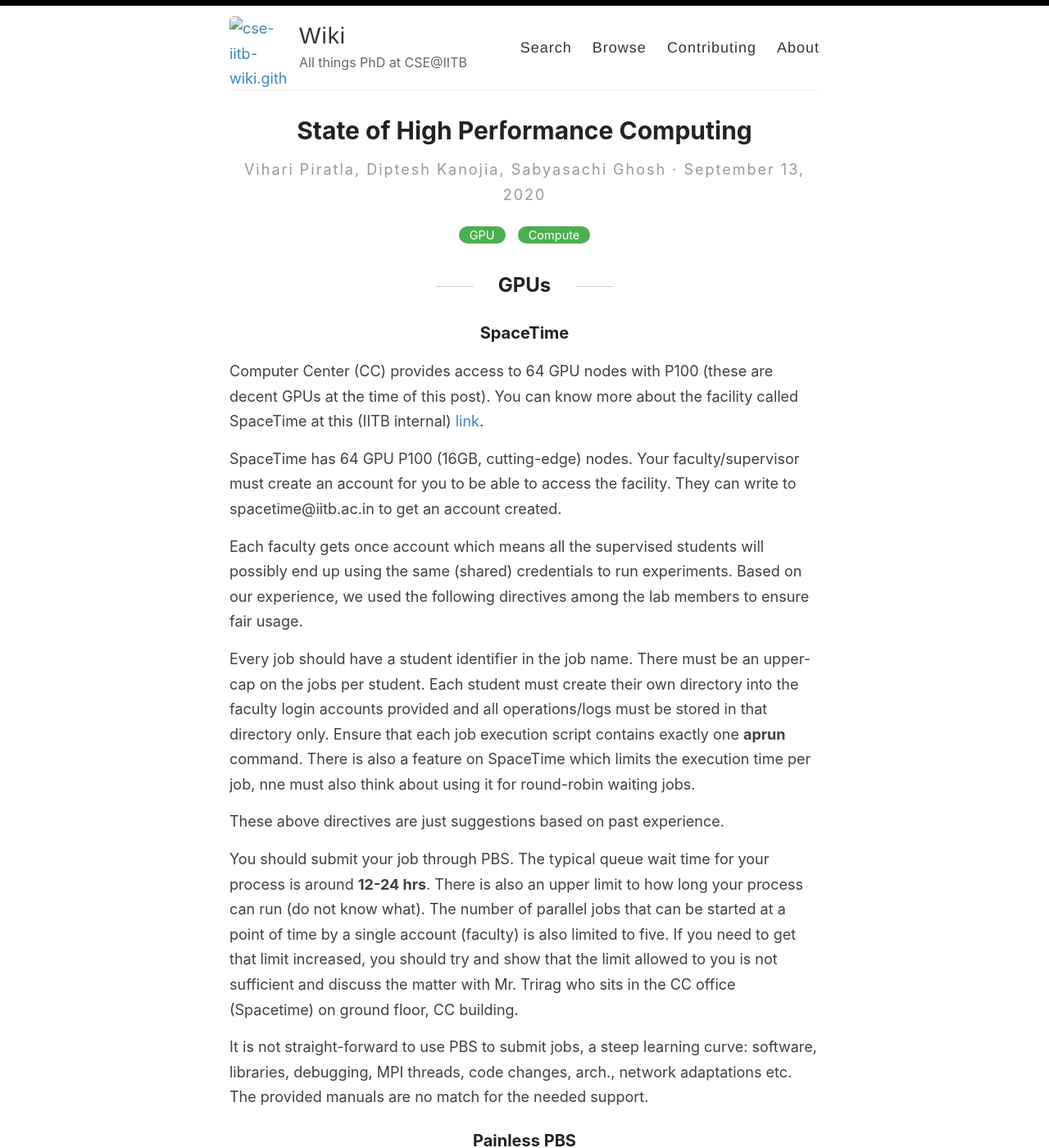
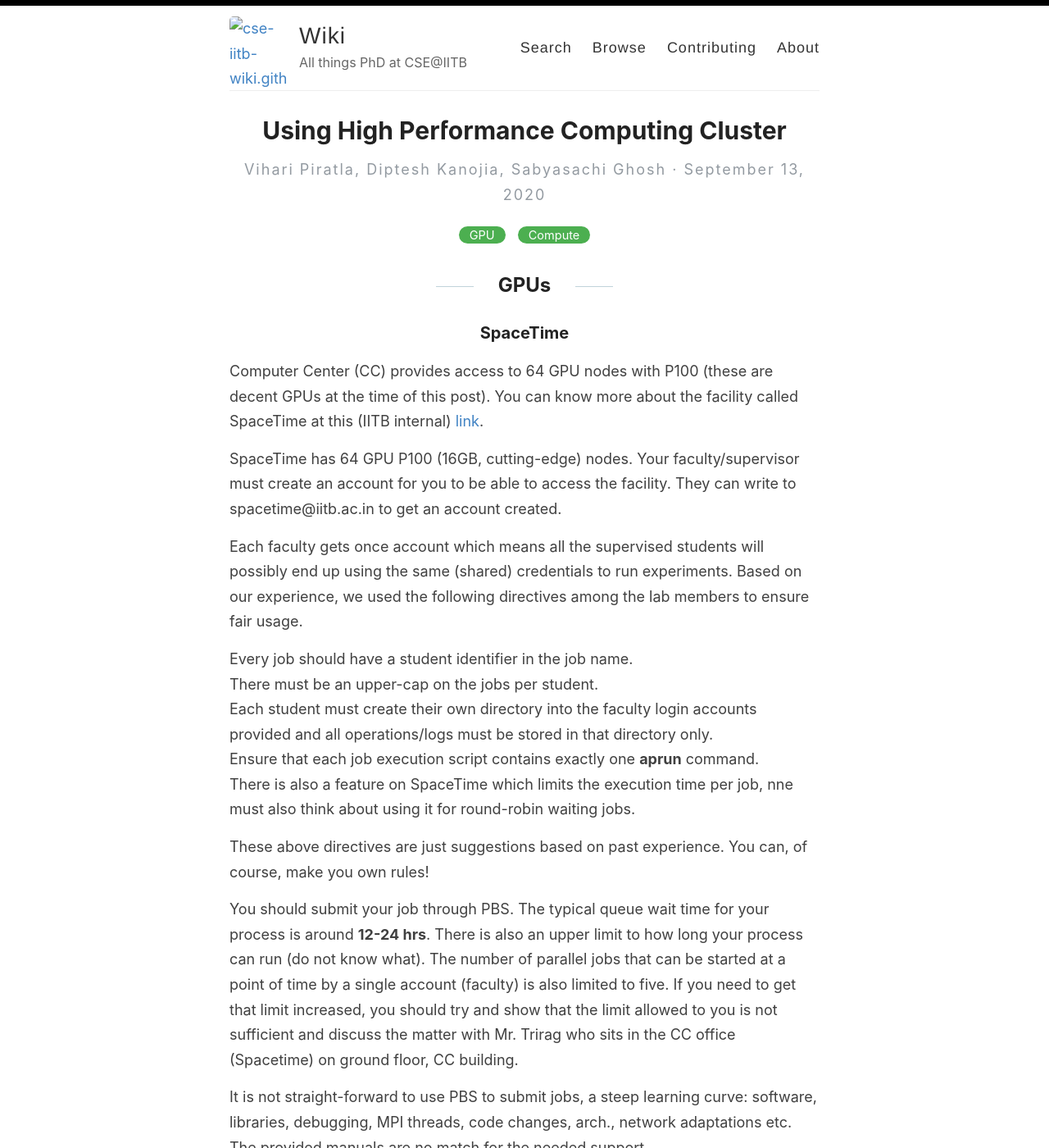
Before and after one commit to cse-iitb-wiki/cse-iitb-wiki.github.io, a Jekyll site: the page built from _posts/2020-09-13-cc-facilities.md, in a window 1280 px wide and 1400 px high. Shown: the whole window at 82% size. Built offline with Jekyll 4.4.1, drawn with Linux system fonts in a browser that asks for light colours; nearby versions of some CDN libraries.

Commit message:
updates to CC post

```diff
--- a/_posts/2020-09-13-cc-facilities.md
+++ b/_posts/2020-09-13-cc-facilities.md
@@ -1,6 +1,6 @@
 ---
 layout: post
-title: State of High Performance Computing
+title: Using High Performance Computing Cluster
 categories: [GPU, Compute]
 author: Vihari Piratla, Diptesh Kanojia, Sabyasachi Ghosh
 ---
@@ -17,13 +17,13 @@ They can write to spacetime@iitb.ac.in to get an account created.
 Each faculty gets once account which means all the supervised students will possibly end up using the same (shared) credentials to run experiments.
 Based on our experience, we used the following directives among the lab members to ensure fair usage.
 
-Every job should have a student identifier in the job name.
-There must be an upper-cap on the jobs per student.
-Each student must create their own directory into the faculty login accounts provided and all operations/logs must be stored in that directory only.
-Ensure that each job execution script contains exactly one **aprun** command.
-There is also a feature on SpaceTime which limits the execution time per job, nne must also think about using it for round-robin waiting jobs.
+Every job should have a student identifier in the job name.<br/>
+There must be an upper-cap on the jobs per student.<br/>
+Each student must create their own directory into the faculty login accounts provided and all operations/logs must be stored in that directory only.<br/>
+Ensure that each job execution script contains exactly one **aprun** command.<br/>
+There is also a feature on SpaceTime which limits the execution time per job, nne must also think about using it for round-robin waiting jobs.<br/>
 
-These above directives are just suggestions based on past experience.
+These above directives are just suggestions based on past experience. You can, of course, make you own rules!<br/>
 
 You should submit your job through PBS. The typical queue wait time for your process is around **12-24 hrs**. There is also an upper limit to how long your process can run (do not know what). The number of parallel jobs that can be started at a point of time by a single account (faculty) is also limited to five. If you need to get that limit increased, you should try and show that the limit allowed to you is not sufficient and discuss the matter with Mr. Trirag who sits in the CC office (Spacetime) on ground floor, CC building.
 
```
